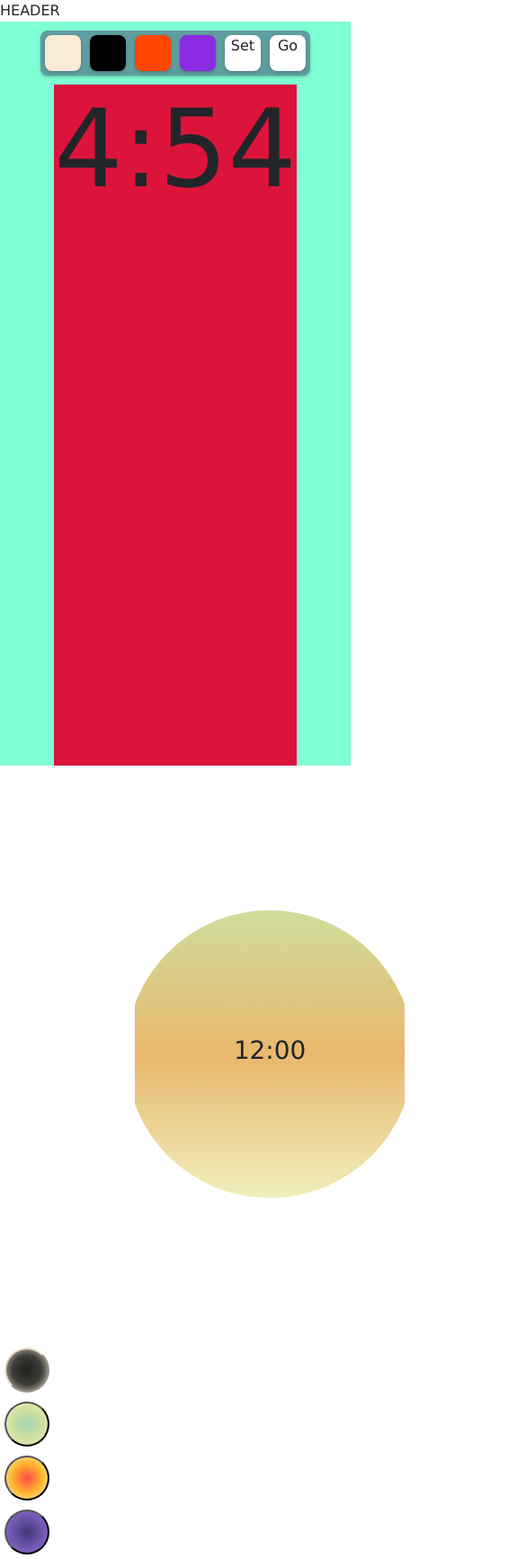
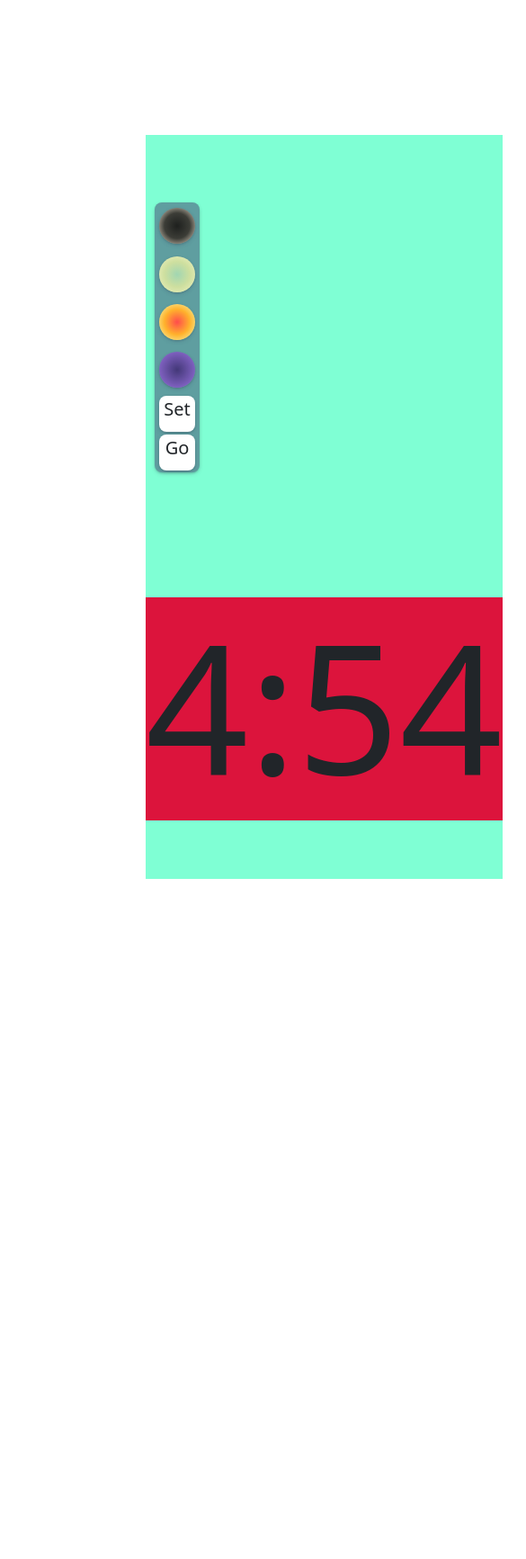
Before and after one commit to Trinigch/Themed-Timer, a plain HTML site: page index.html in a window 390 px wide. Shown: the top 1733 px of the page at 90% size, 585 px wide, since content can reach past the window. After the commit the page ends 1127 px from the top, so only its background shows below. Drawn offline with nearby package versions, Linux system fonts and the light colour scheme.

Commit message:
organized css, changed button classes to ID's, updated ID's in html, css, and js

```diff
--- a/assets/style.css
+++ b/assets/style.css
@@ -1,3 +1,27 @@
+/* variables for use */
+
+:root {
+    --light-background: #A1D6B2;
+    --light-accent: #CEDF9F;
+    --light-button: #E8B86D;
+    --light-highlight: #F1F3C2;
+    --dark-background: #1E201E;
+    --dark-accent: #3C3D37;
+    --dark-button: #697565;
+    --dark-highlight: #ECDFCC;
+    --warm-background: #FF4C4C;
+    --warm-accent: #FFB22C;
+    --warm-button: #FFDE4D;
+    --warm-highlight: #F3FEB8;
+    --cool-background: #433878;
+    --cool-accent: #7E60BF;
+    --cool-button: #E4B1F0;
+    --cool-highlight: #FFE1FF;
+}
+
+
+
+/* tags */
 
 main {
     display: flex;
@@ -6,6 +30,8 @@ main {
     background-color: aquamarine;
     align-items: center;
 }
+
+/* classes */
 
 .sidebar {
     display: flex;
@@ -30,28 +56,6 @@ main {
     box-shadow: rgba(50, 50, 93, 0.25) 0px 2px 5px -1px, rgba(0, 0, 0, 0.3) 0px 1px 3px -1px;
 }
 
-#set-button, #start-button {
-    background-color: white;
-    text-align: center;
-    font-size: 20px;
-}
-
-#theme1 {
-    background-color: antiquewhite;
-}
-
-#theme2 {
-    background-color: black;
-}
-
-#theme3 {
-    background-color: orangered;
-}
-
-#theme4 {
-    background-color: blueviolet;
-}
-
 .clock-area {
     flex: 1;
     background-color: crimson;
@@ -66,98 +70,14 @@ main {
     box-shadow: rgba(0, 0, 0, 0.25) 0px 14px 28px, rgba(0, 0, 0, 0.22) 0px 10px 10px;
 }
 
-@media screen and (max-width: 768px) {
-    main {
-        flex-direction: column;
-    }
-
-    .sidebar {
-        flex-direction: row;
-        width: 300px;
-        height: 50px;
-        align-items: center;
-    }
-
-    .clock-area h2 {
-        font-size: 120px;
-    }
-
-:root {
-    --light-background: #A1D6B2;
-    --light-accent: #CEDF9F;
-    --light-button: #E8B86D;
-    --light-highlight: #F1F3C2;
-    --dark-background: #1E201E;
-    --dark-accent: #3C3D37;
-    --dark-button: #697565;
-    --dark-highlight: #ECDFCC;
-    --warm-background: #FF4C4C;
-    --warm-accent: #FFB22C;
-    --warm-button: #FFDE4D;
-    --warm-highlight: #F3FEB8;
-    --cool-background: #433878;
-    --cool-accent: #7E60BF;
-    --cool-button: #E4B1F0;
-    --cool-highlight: #FFE1FF;
-}
-
-* {
-    font-family: 'Lucida Sans', 'Lucida Sans Regular', 'Lucida Grande', 'Lucida Sans Unicode', Geneva, Verdana, sans-serif;
-    font-size: medium;
-    font-weight: 400;
-    margin: 0%;
-
-
-}
-
-body {
-
-}
-
-aside {}
-
 .container {
+    margin: 0;
     display: flex;
 }
 
 .theme-container {
     margin: 150px;
 
-}
-
-/* Aside Button Styles for Theme picker */
-.darkB button {
-    background: radial-gradient(circle, var(--dark-background) 0%, var(--dark-accent) 50%, var(--dark-highlight) 100%);
-    border-color: var(--dark-highlight);
-    border-radius: 25px;
-    margin: 5px;
-    width: 50px;
-    height: 50px;
-
-}
-
-.lightB button {
-    background: radial-gradient(circle, var(--light-background) 0%, var(--light-accent) 50%, var(--light-highlight) 100%);
-    border-radius: 25px;
-    margin: 5px;
-    width: 50px;
-    height: 50px;
-}
-
-.warmB button {
-    background: radial-gradient(circle, var(--warm-background) 0%, var(--warm-accent) 50%, var(--warm-highlight) 100%);
-    border-radius: 25px;
-    margin: 5px;
-    width: 50px;
-    height: 50px;
-}
-
-.coolB button {
-    background: radial-gradient(circle, var(--cool-background) 0%, var(--cool-accent) 70%, var(--cool-highlight) 100%);
-    border-radius: 25px;
-    margin: 5px;
-    width: 50px;
-    height: 50px;
 }
 
 /*Theme Styles */
@@ -191,6 +111,61 @@ aside {}
 
 }
 
+
+/* ID's */
+
+#set-button, #start-button {
+    background-color: white;
+    text-align: center;
+    font-size: 20px;
+}
+
+#theme1 {
+    background-color: antiquewhite;
+}
+
+#theme2 {
+    background-color: black;
+}
+
+#theme3 {
+    background-color: orangered;
+}
+
+#theme4 {
+    background-color: blueviolet;
+}
+
+
+/* Aside Id's for Button Styles for Theme picker */
+#darkB {
+    background: radial-gradient(circle, var(--dark-background) 0%, var(--dark-accent) 50%, var(--dark-highlight) 100%);
+    border-color: var(--dark-highlight);
+    border-radius: 25px;
+    margin: 5px;
+
+
+}
+
+#lightB {
+    background: radial-gradient(circle, var(--light-background) 0%, var(--light-accent) 50%, var(--light-highlight) 100%);
+    border-radius: 25px;
+    margin: 5px;
+
+}
+
+#warmB {
+    background: radial-gradient(circle, var(--warm-background) 0%, var(--warm-accent) 50%, var(--warm-highlight) 100%);
+    border-radius: 25px;
+    margin: 5px;
+
+}
+
+#coolB {
+    background: radial-gradient(circle, var(--cool-background) 0%, var(--cool-accent) 70%, var(--cool-highlight) 100%);
+    border-radius: 25px;
+    margin: 5px;
+
 #clock {
     background: linear-gradient(
       var(--light-accent),
@@ -202,4 +177,20 @@ aside {}
     justify-content: center;
     align-items: center;
     padding: 150px;
-  }
+}
+
+@media screen and (max-width: 768px) {
+    main {
+        flex-direction: column;
+    }
+
+    .sidebar {
+        flex-direction: row;
+        width: 300px;
+        height: 50px;
+        align-items: center;
+    }
+
+    .clock-area h2 {
+        font-size: 120px;
+    }
--- a/index.html
+++ b/index.html
@@ -8,16 +8,13 @@
     <link href="https://cdn.jsdelivr.net/npm/bootstrap@5.3.3/dist/css/bootstrap.min.css" rel="stylesheet" integrity="sha384-QWTKZyjpPEjISv5WaRU9OFeRpok6YctnYmDr5pNlyT2bRjXh0JMhjY6hW+ALEwIH" crossorigin="anonymous">
 </head>
 
-<body>
-    <header>
-        HEADER
-    </header>
-    <main>
+<body class="container">
+    <main class="theme-container">
         <section class="sidebar">
-            <div id="theme1" class="button"></div>
-            <div id="theme2" class="button"></div>
-            <div id="theme3" class="button"></div>
-            <div id="theme4" class="button"></div>
+            <div id="darkB" class="button"></div>
+            <div id="lightB" class="button"></div>
+            <div id="warmB" class="button"></div>
+            <div id="coolB" class="button"></div>
             <div id="set-button" class="button">
                 <p>Set</p>
             </div>
@@ -35,21 +32,6 @@
         <div id="clock"><h1>12:00</h1></div>
     </div>
 
-    <aside class="">
-        <div class="darkB">
-            <button type="button"></button>
-        </div>
-        <div class="lightB">
-            <button type="button"></button>
-        </div>
-        <div class="warmB">
-            <button type="button"></button>
-        </div>
-        <div class="coolB">
-            <button type="button"></button>
-        </div>
-    </aside>
-
     <script src="./script.js"></script>
     <script src="https://cdn.jsdelivr.net/npm/bootstrap@5.3.3/dist/js/bootstrap.bundle.min.js" integrity="sha384-YvpcrYf0tY3lHB60NNkmXc5s9fDVZLESaAA55NDzOxhy9GkcIdslK1eN7N6jIeHz" crossorigin="anonymous"></script>
 </body>
--- a/script.js
+++ b/script.js
@@ -1,8 +1,8 @@
 
-const themeButton1 = document.querySelector('#theme1');
-const themeButton2 = document.querySelector('#theme2');
-const themeButton3 = document.querySelector('#theme3');
-const themeButton4 = document.querySelector('#theme4');
+const themeButton1 = document.querySelector('#darkB');
+const themeButton2 = document.querySelector('#lightB');
+const themeButton3 = document.querySelector('#warmB');
+const themeButton4 = document.querySelector('#coolB');
 
 let currentTheme = "none";
 
```
